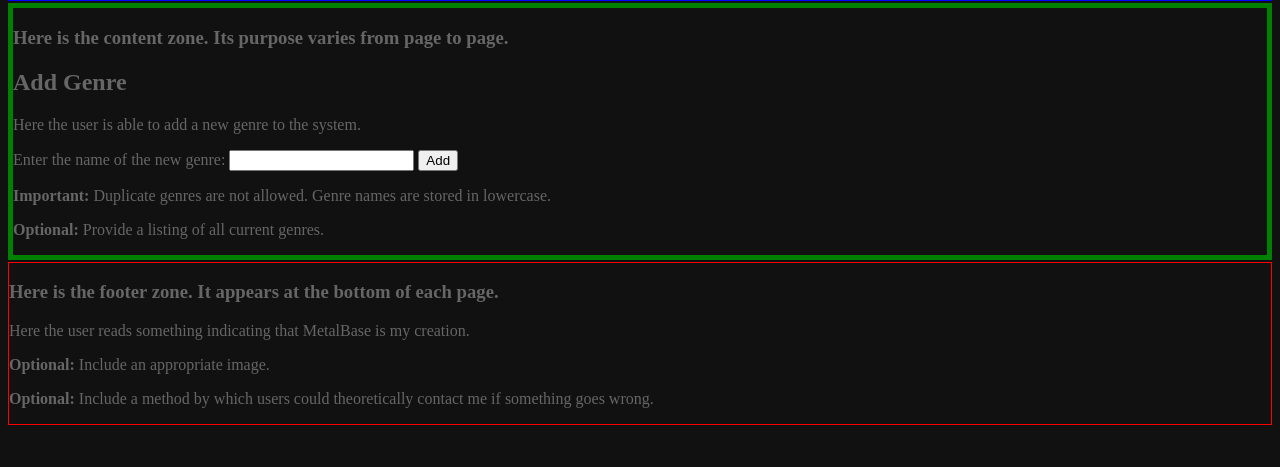
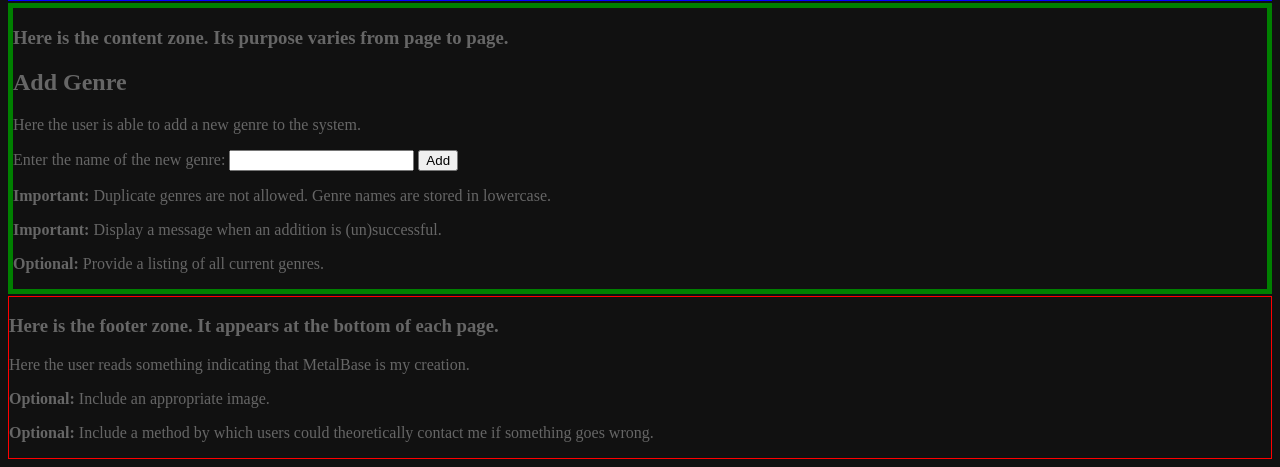
Before and after one commit to doug3230/MetalBase, a PHP site: page /add_genre.php in a window 1280 px wide. Shown: the part 367-834 px from the top of the page. Before the commit the page ends 792 px from the top, so only its background shows below. Run offline with PHP 8.4, Linux system fonts and the light colour scheme.

Commit message:
Added a note to the add country and add genre pages
The note is a reminder to display a message when an addition is
attempted.

```diff
--- a/Prototype/add_country.php
+++ b/Prototype/add_country.php
@@ -20,6 +20,7 @@
 			</form></p>
 			<p><strong>Important:</strong> Duplicate countries are not allowed.
 				Country names are stored in titlecase.</p>
+			<p><strong>Important:</strong> Display a message when an addition is (un)successful.</p>
 			<p><strong>Optional:</strong> Provide a listing of all current countries.</p>
 		</div> <!-- End of contentzone div -->
 
--- a/Prototype/add_genre.php
+++ b/Prototype/add_genre.php
@@ -20,6 +20,7 @@
 			</form></p>
 			<p><strong>Important:</strong> Duplicate genres are not allowed.
 				Genre names are stored in lowercase.</p>
+			<p><strong>Important:</strong> Display a message when an addition is (un)successful.</p>
 			<p><strong>Optional:</strong> Provide a listing of all current genres.</p>
 		</div> <!-- End of contentzone div -->
 
```
